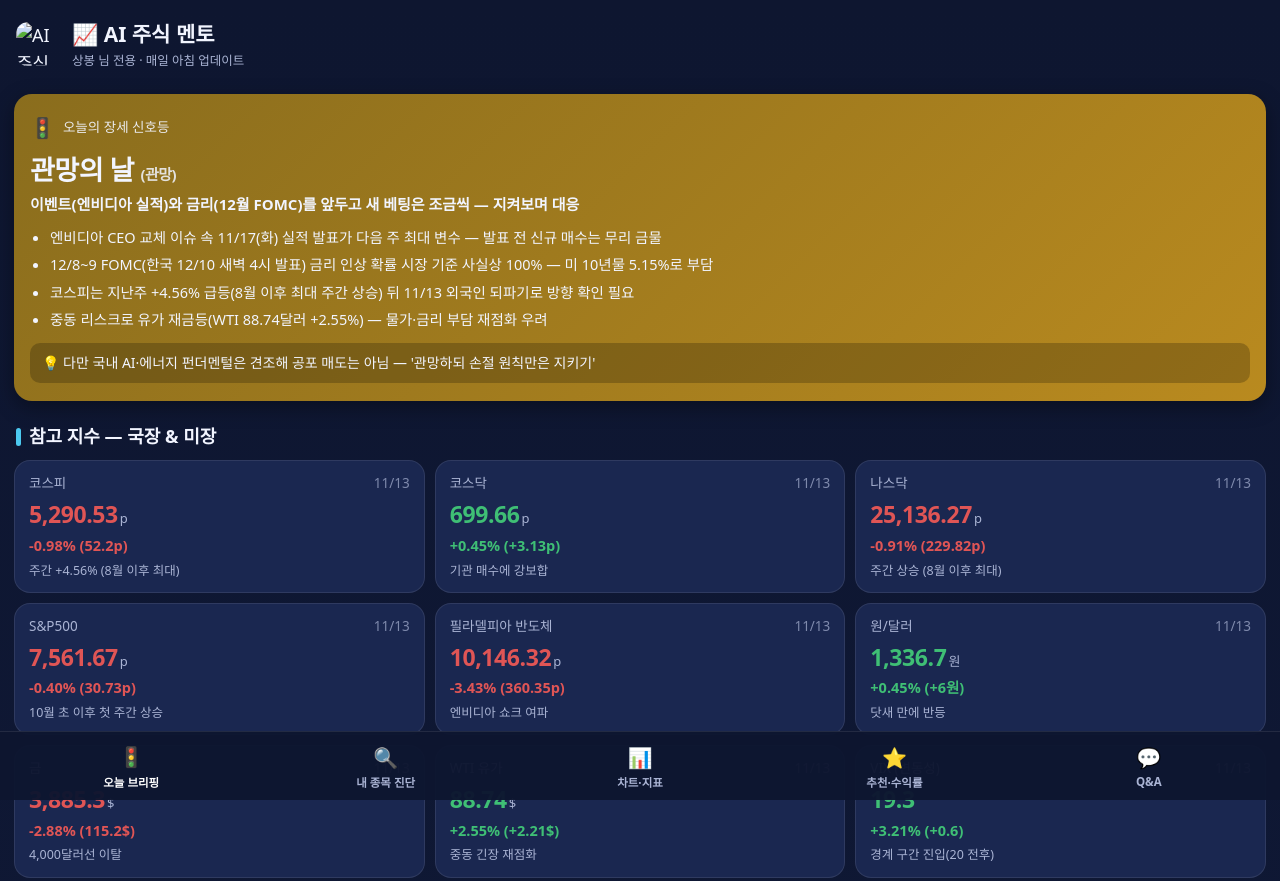
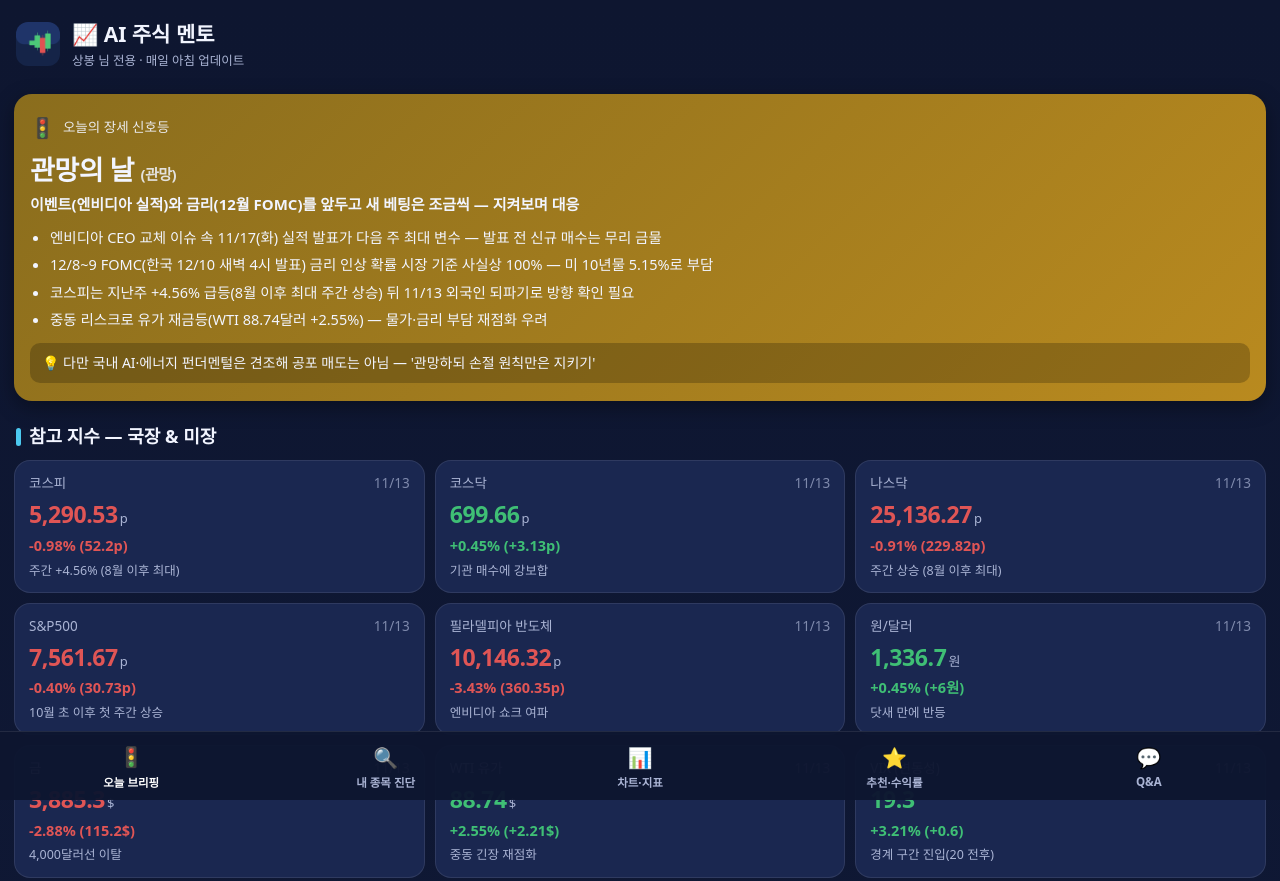
Before and after one commit to leesaba98/stock-mentor, a plain HTML site: page index.html in a window 1280 px wide. Shown: the top 881 px of the page. Drawn offline with Linux system fonts and the light colour scheme.

Commit message:
Add files via upload

```diff
--- a/index.html
+++ b/index.html
@@ -6,8 +6,8 @@
 <meta name="theme-color" content="#0e1630">
 <title>AI 주식 멘토</title>
 <link rel="manifest" href="manifest.json">
-<link rel="icon" href="icons/icon-192.png">
-<link rel="apple-touch-icon" href="icons/icon-192.png">
+<link rel="icon" href="icon-192.png">
+<link rel="apple-touch-icon" href="icon-192.png">
 <style>
 :root{
   --bg:#0e1630; --bg2:#141f42; --card:#1a2750; --card2:#20305f;
@@ -161,7 +161,7 @@ table.tracker .total td{text-align:center;color:var(--amber);font-weight:800;bac
 <body>
 
 <header class="app-header">
-  <img src="icons/icon-192.png" alt="AI 주식 멘토">
+  <img src="icon-192.png" alt="AI 주식 멘토">
   <h1>📈 AI 주식 멘토<small id="hdr-sub"></small></h1>
 </header>
 
```
Also changed, not shown: icon-192.png (added), icon-512.png (added), manifest.json.
